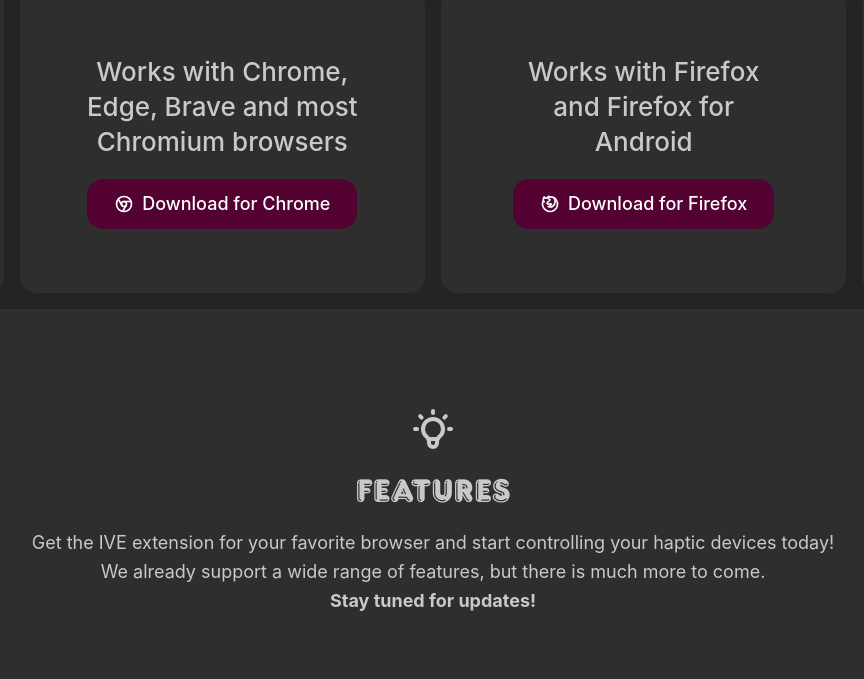
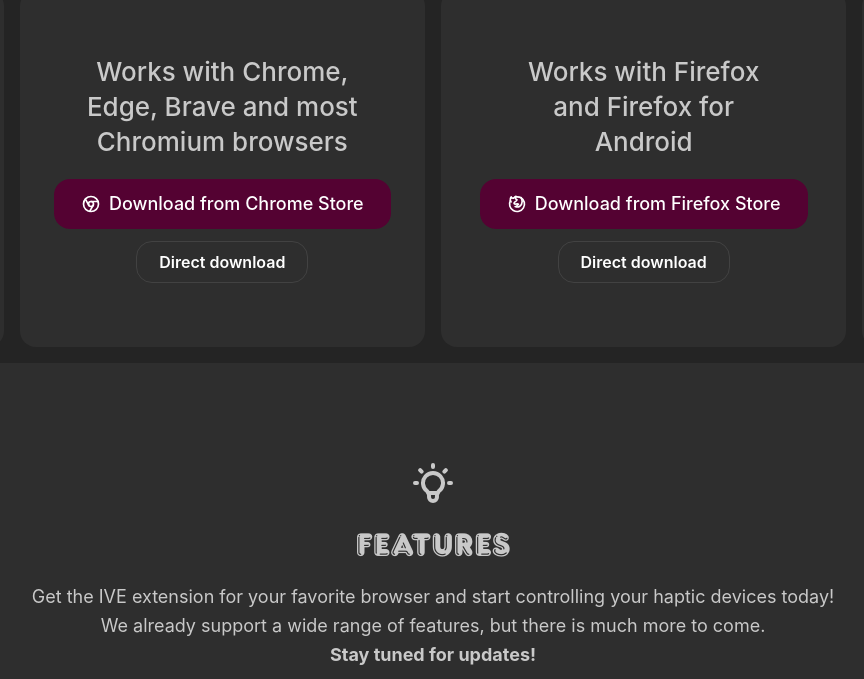
Before and after one commit to iveplay/ive-play, a Next.js app: page / in a window 1280 px wide. Shown: the part 1043-1722 px from the top of the page, without its empty margins (207-1071 px from the left). Built offline with nearby package versions, Linux system fonts and the light colour scheme.

Commit message:
feat: add alt download

```diff
--- a/components/Download/Download.tsx
+++ b/components/Download/Download.tsx
@@ -1,5 +1,8 @@
 import { IconBrandChrome, IconBrandFirefox, IconDownload } from '@tabler/icons-react';
-import { Box, Button, Flex, Grid, Text, Title } from '@mantine/core';
+import { Box, Button, Flex, Grid, Text, Title, Tooltip } from '@mantine/core';
+
+const CHROME_VERSION = '0.4.5';
+const FIREFOX_VERSION = '0.4.4';
 
 export const Download = () => {
   return (
@@ -21,11 +24,10 @@
         <Grid.Col span={{ base: 12, md: 4 }}>
           <Flex
             className="box w"
-            h="100%"
-            p={{ base: '32px', md: '64px' }}
             direction="column"
             align="center"
             justify="center"
+            p={{ base: '32px', md: '64px' }}
           >
             <Title order={2} ta="center" fw={500}>
               Works with Chrome, Edge, Brave and most Chromium browsers
@@ -41,18 +43,45 @@
               fw={500}
             >
               <IconBrandChrome size={20} style={{ marginRight: 8 }} />
-              Download for Chrome
+              Download from Chrome Store
             </Button>
+            <Tooltip
+              label={
+                <>
+                  Go to chrome://extensions/.
+                  <br />
+                  Enable developer mode and reload.
+                  <br />
+                  Then drag and drop the crx file to install the extension.
+                </>
+              }
+              withArrow
+              position="bottom"
+              radius="md"
+            >
+              <Button
+                component="a"
+                href={`/public/extension/ive-${CHROME_VERSION}.crx`}
+                target="_blank"
+                rel="noopener noreferrer"
+                radius="lg"
+                size="md"
+                variant="default"
+                mt="sm"
+                download
+              >
+                Direct download
+              </Button>
+            </Tooltip>
           </Flex>
         </Grid.Col>
         <Grid.Col span={{ base: 12, md: 4 }}>
           <Flex
             className="box w"
-            h="100%"
-            p={{ base: '32px', md: '64px' }}
             direction="column"
             align="center"
             justify="center"
+            p={{ base: '32px', md: '64px' }}
           >
             <Title order={2} ta="center" fw={500}>
               Works with Firefox and Firefox for Android
@@ -68,8 +97,28 @@
               fw={500}
             >
               <IconBrandFirefox size={20} style={{ marginRight: 8 }} />
-              Download for Firefox
+              Download from Firefox Store
             </Button>
+            <Tooltip
+              label="Open the xpi file in Firefox to directly install the extension"
+              withArrow
+              position="bottom"
+              radius="md"
+            >
+              <Button
+                component="a"
+                href={`/public/extension/ive-${FIREFOX_VERSION}.xpi`}
+                target="_blank"
+                rel="noopener noreferrer"
+                radius="lg"
+                size="md"
+                variant="default"
+                mt="sm"
+                download
+              >
+                Direct download
+              </Button>
+            </Tooltip>
           </Flex>
         </Grid.Col>
         <Grid.Col span={{ base: 0, md: 2 }} display={{ base: 'none', md: 'block' }}>
```
Also changed, not shown: 2 other files (tests, documents, lock files or other folders).
